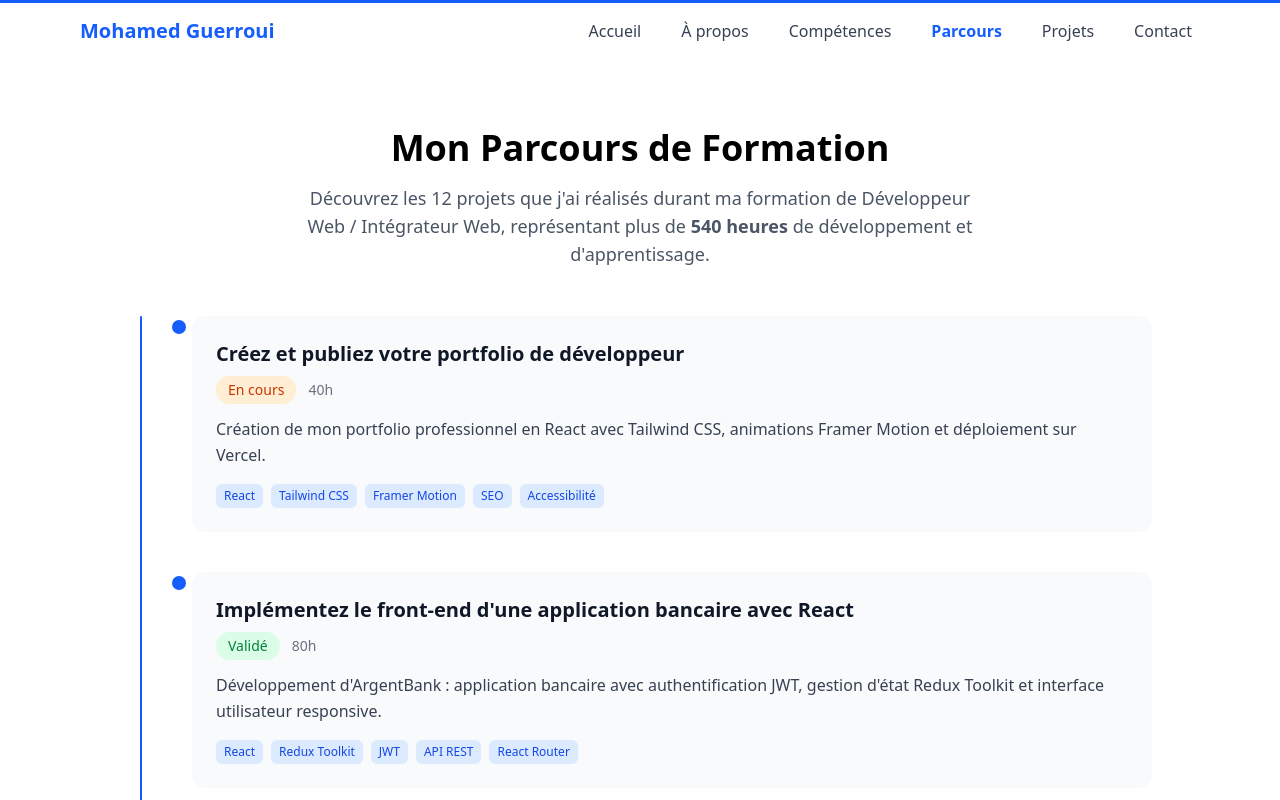
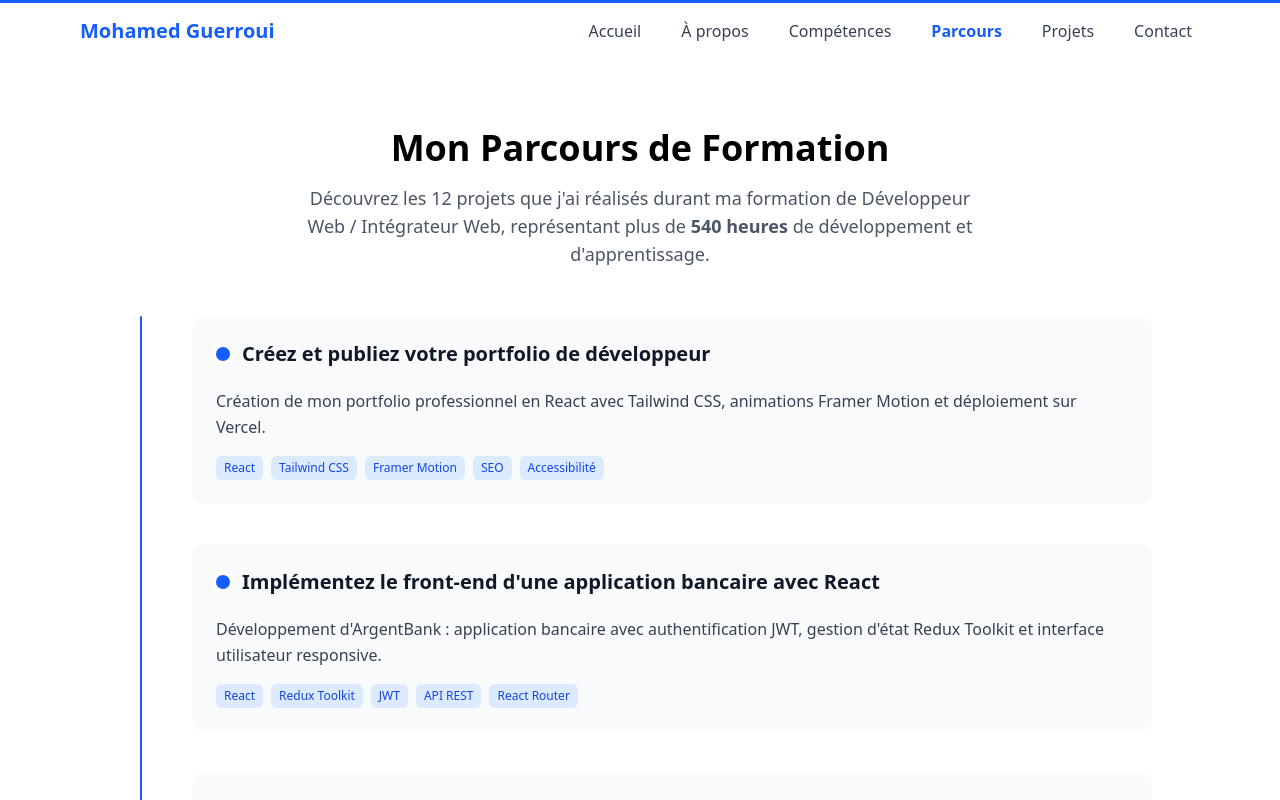
Before and after one commit to mhdgri/Portfolio, a React (Vite) app: page /journey in a window 1280 px wide. Shown: the top 800 px of the page. Built offline with nearby package versions, Linux system fonts and the light colour scheme.

Commit message:
Nettoyage du parcours : retrait durée/statut et repositionnement des ronds bleu

```diff
--- a/src/pages/Journey.jsx
+++ b/src/pages/Journey.jsx
@@ -5,29 +5,22 @@ import SEO from "../components/SEO";
 const projectsTimeline = [
   {
     title: "Créez et publiez votre portfolio de développeur",
-    status: "En cours",
-    duration: "40h",
     description: "Création de mon portfolio professionnel en React avec Tailwind CSS, animations Framer Motion et déploiement sur Vercel.",
     skills: ["React", "Tailwind CSS", "Framer Motion", "SEO", "Accessibilité"]
   },
   {
     title: "Implémentez le front-end d'une application bancaire avec React",
-    status: "Validé",
-    duration: "80h",
     description: "Développement d'ArgentBank : application bancaire avec authentification JWT, gestion d'état Redux Toolkit et interface utilisateur responsive.",
     skills: ["React", "Redux Toolkit", "JWT", "API REST", "React Router"]
   },
   {
     title: "Débuggez le site d'une agence d'événementiel",
-    status: "Validé",
-    duration: "60h",
     description: "Identification et correction de bugs, optimisation des performances et amélioration de l'expérience utilisateur d'un site événementiel.",
     skills: ["JavaScript", "Debugging", "Chrome DevTools", "Optimisation"]
   },
   {
     title: "Optimisez le référencement d'un site de photographe",
-    status: "Validé",
-    duration: "40h",
+
     description: "Amélioration du SEO technique et sémantique, optimisation des performances et de l'accessibilité avec Lighthouse et Wave.",
     skills: ["SEO", "Performance", "Lighthouse", "Accessibilité", "Schema.org"]
   },
@@ -40,50 +33,36 @@ const projectsTimeline = [
   },
   {
     title: "Planifiez le développement du site de votre client",
-    status: "Validé",
-    duration: "60h",
     description: "Mise en place d'une méthodologie Agile avec Kanban, veille technologique et spécifications techniques pour un projet client.",
     skills: ["Gestion de projet", "Agile", "Kanban", "Veille", "Spécifications"]
   },
   {
     title: "Créez une page web dynamique avec JavaScript",
-    status: "Validé",
-    duration: "60h",
     description: "Développement du portfolio Sophie Bluel avec galerie dynamique, filtres, authentification et interface d'administration en JavaScript Vanilla.",
     skills: ["JavaScript Vanilla", "DOM", "API REST", "Fetch", "Authentification"]
   },
   {
     title: "Premiers pas sur le langage JavaScript",
-    status: "Validé",
-    duration: "20h",
     description: "Apprentissage des fondamentaux de JavaScript : variables, fonctions, conditions, boucles et manipulation du DOM.",
     skills: ["JavaScript", "Variables", "Fonctions", "DOM", "Événements"]
   },
   {
     title: "Améliorez l'interface d'un site mobile avec des animations CSS",
-    status: "Validé",
-    duration: "60h",
     description: "Intégration du site Menu Maker avec animations CSS avancées : keyframes, transitions et transformations pour améliorer l'UX mobile.",
     skills: ["CSS3", "Animations", "Keyframes", "Transitions", "Mobile-first"]
   },
   {
     title: "Créez la page d'accueil d'une agence de voyage avec HTML & CSS",
-    status: "Validé",
-    duration: "80h",
     description: "Intégration responsive du site Booki avec HTML5 sémantique, CSS3, Flexbox et Grid pour une compatibilité multi-devices.",
     skills: ["HTML5", "CSS3", "Flexbox", "Grid", "Responsive Design"]
   },
   {
     title: "Premiers pas sur le langage HTML",
-    status: "Validé",
-    duration: "20h",
     description: "Découverte du langage HTML : structure d'une page web, balises sémantiques, formulaires et bonnes pratiques.",
     skills: ["HTML", "Sémantique", "Structure", "Balises", "Formulaires"]
   },
   {
     title: "Démarrez votre formation d'intégrateur web",
-    status: "Validé",
-    duration: "20h",
     description: "Introduction au métier de développeur web : écosystème, outils, méthodologies et premiers pas dans l'environnement de développement.",
     skills: ["Git", "GitHub", "VS Code", "Terminal", "Méthodologie"]
   }
@@ -101,7 +80,6 @@ export default function Journey() {
       <section className="py-16 px-6 bg-white min-h-screen">
         <div className="max-w-5xl mx-auto">
 
-          {/* En-tête */}
           <motion.div
             initial={{ opacity: 0, y: 20 }}
             animate={{ opacity: 1, y: 0 }}
@@ -115,7 +93,6 @@ export default function Journey() {
             </p>
           </motion.div>
 
-          {/* Timeline */}
           <div className="relative pl-8">
             <motion.span
               initial={{ height: 0 }}
@@ -135,26 +112,22 @@ export default function Journey() {
                   transition={{ duration: 0.5, delay: i * 0.05 }}
                   className="relative pl-8"
                 >
-                  {/* Point de la timeline */}
-                  <span className="absolute left-3 top-1 w-3.5 h-3.5 rounded-full bg-blue-600 ring-4 ring-white" />
 
                   <div className="bg-gray-50 rounded-xl p-6 hover:shadow-md transition-shadow">
                     {/* En-tête */}
 <div className="flex justify-between items-start gap-4 mb-3 flex-wrap">
   <div className="flex-grow">
-                        <h3 className="text-xl font-bold text-gray-900 mb-2">
+    <div className="flex items-center gap-3 mb-2">
+      <span
+        className="inline-block w-3.5 h-3.5 rounded-full bg-blue-600 ring-4 ring-white"
+        aria-hidden="true"
+      />
+      <h3 className="text-xl font-bold text-gray-900">
         {project.title}
       </h3>
+    </div>
+
     <div className="flex gap-3 items-center flex-wrap">
-                          <span
-                            className={`text-sm font-medium px-3 py-1 rounded-full ${
-                              project.status === "Validé"
-                                ? "bg-green-100 text-green-700"
-                                : "bg-orange-100 text-orange-700"
-                            }`}
-                          >
-                            {project.status}
-                          </span>
       <span className="text-sm text-gray-500">{project.duration}</span>
     </div>
   </div>
@@ -165,7 +138,6 @@ export default function Journey() {
                       {project.description}
                     </p>
 
-                    {/* Compétences */}
                       <div className="flex flex-wrap gap-2">
                       {project.skills.map((skill, index) => (
                         <span
```
Lines whose indentation alone changed are shown as unchanged.
